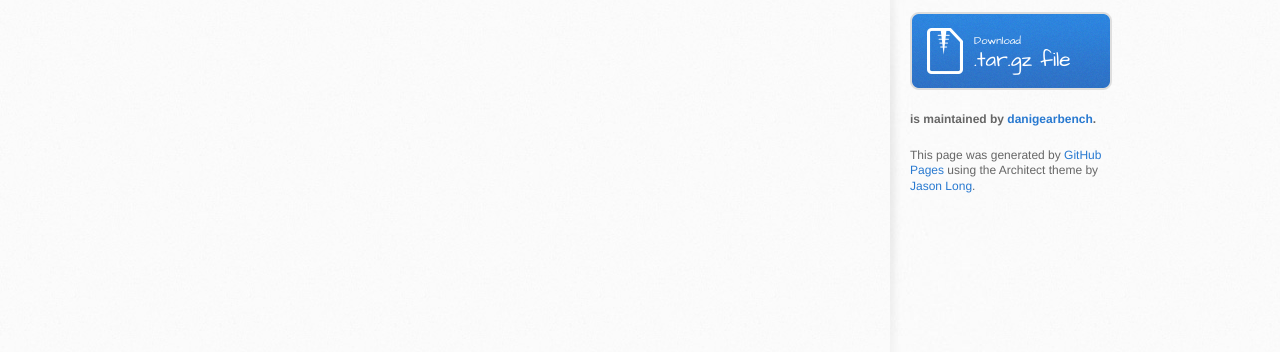
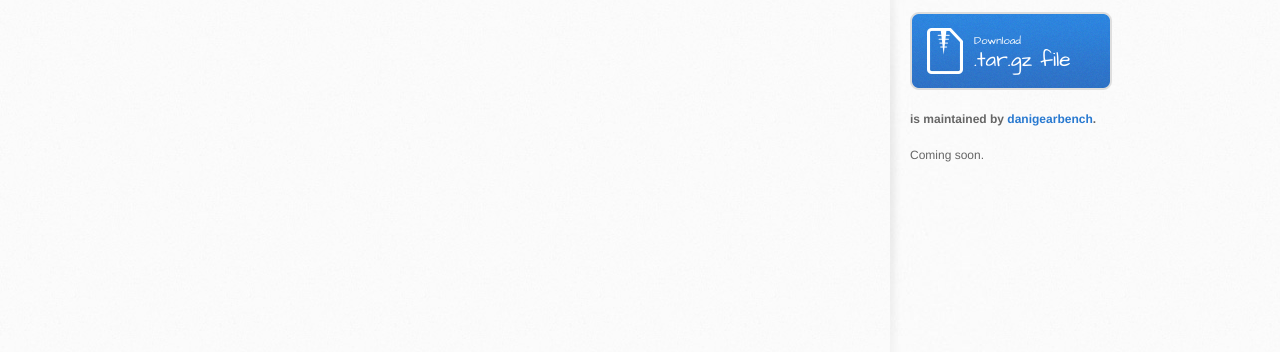
Before and after one commit to IANLOUTH/geardroid-app-installer, a plain HTML site: page index.html in a window 1280 px wide. Shown: the part 354-706 px from the top of the page. Drawn offline with Linux system fonts and the light colour scheme.

Commit message:
Updating index

```diff
--- a/index.html
+++ b/index.html
@@ -46,7 +46,7 @@
 
           <p class="repo-owner"><a href="https://github.com/danigearbench/Geardroid"></a> is maintained by <a href="https://github.com/danigearbench">danigearbench</a>.</p>
 
-          <p>This page was generated by <a href="https://pages.github.com">GitHub Pages</a> using the Architect theme by <a href="https://twitter.com/jasonlong">Jason Long</a>.</p>
+          <p>Coming soon.</p>
         </aside>
       </div>
     </div>
```
